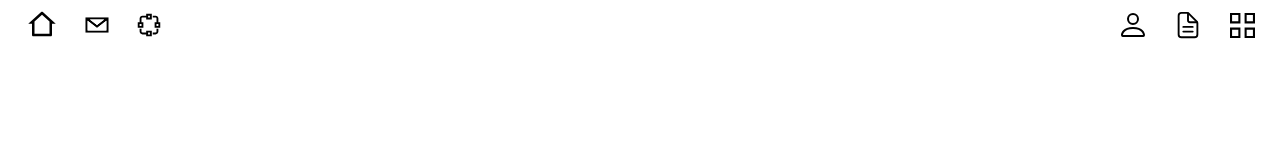
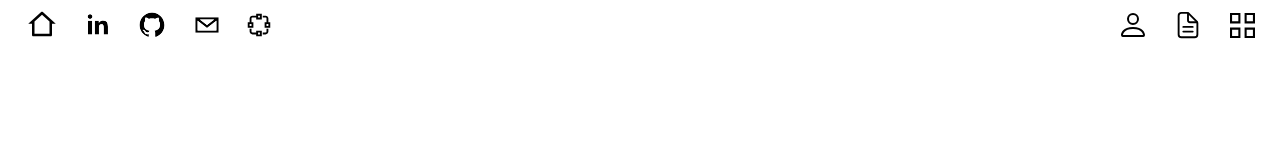
Before and after one commit to Chris-Alexander-Pop/my-portfolio-site, a Next.js app: page / in a window 1280 px wide. Shown: the top 160 px of the page. Built offline with nearby package versions, Linux system fonts and the light colour scheme.

Commit message:
Fixed header rendering.

```diff
--- a/components/Header.tsx
+++ b/components/Header.tsx
@@ -34,20 +34,21 @@ const Header: React.FC<{}> = () => {
           </Link>
 
           {isClient &&
+          <div>
               <SocialIcon
                 target="_blank"
                 url="https://www.linkedin.com/in/chris-pop-598b06255/"
                 bgColor="#ffffff"
                 fgColor="#000000"
                 style={{ marginRight: 5 }}
-          /> &&
+              />
               <SocialIcon
                 target="_blank"
                 url="https://github.com/Chris-Alexander-Pop/"
                 bgColor="#ffffff"
                 fgColor="#000000"
                 style={{ marginRight: 5 }}
-          /> &&
+              />
               <SocialIcon
                 target="_blank"
                 network="email"
@@ -55,6 +56,7 @@ const Header: React.FC<{}> = () => {
                 bgColor="#ffffff"
                 fgColor="#000000"
               />
+            </div>
           }
 
           <div onClick={() => {}} style={{ cursor: 'pointer' }}>
```
Lines whose indentation alone changed are shown as unchanged.
